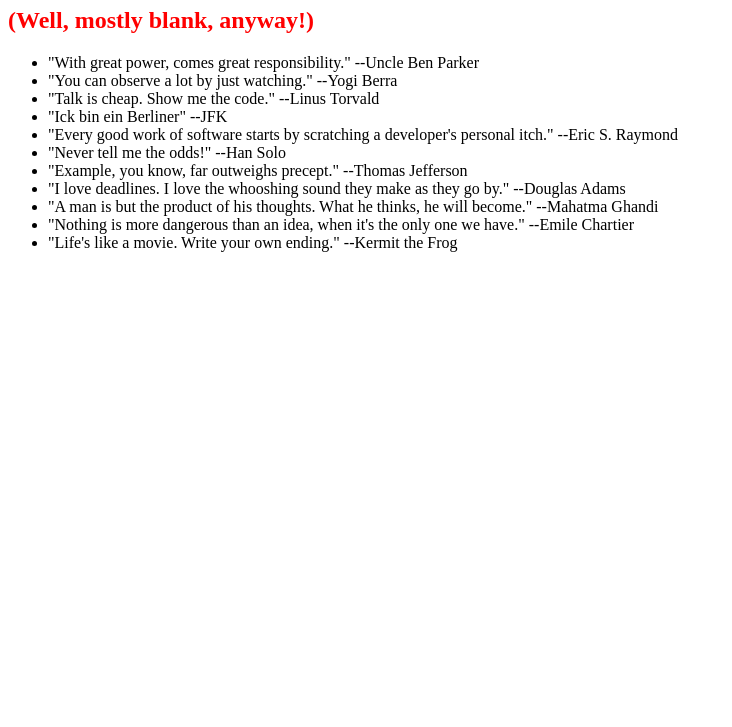
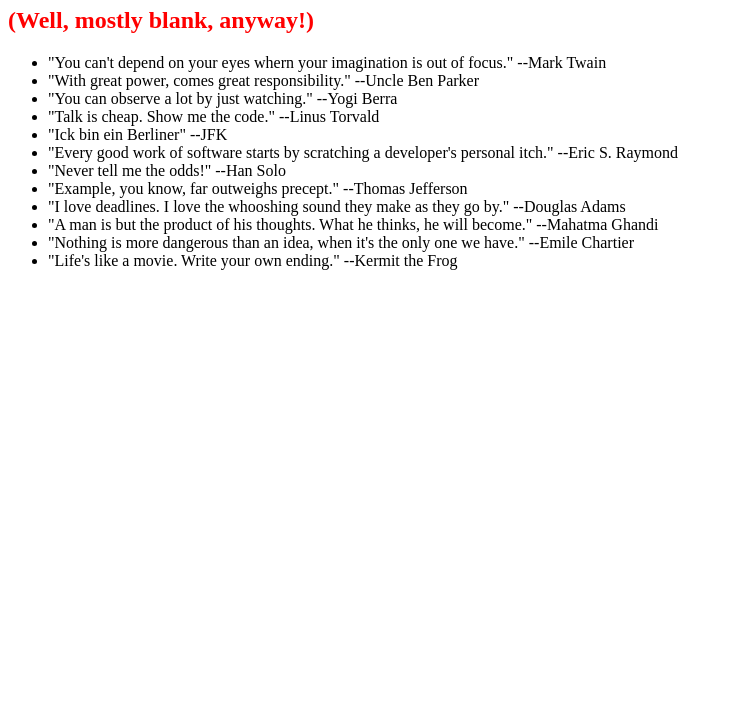
Before and after one commit to psio3123/0main_openSAP_repo, a plain HTML site: page index.html in a window 1280 px wide. Shown: the part 73-800 px from the top of the page, without its empty margins (0-732 px from the left). Drawn offline with Linux system fonts and the light colour scheme.

Commit message:
Quote Mark Twain

```diff
--- a/index.html
+++ b/index.html
@@ -9,6 +9,7 @@
 		<h1>This web page is blank.</h1>
 		<h2>(Well, mostly blank, anyway!)</h2>
 		<ul>
+			<li>"You can't depend on your eyes whern your imagination is out of focus." --Mark Twain</li>
 			<li>"With great power, comes great responsibility." --Uncle Ben Parker</li>
 			<li>"You can observe a lot by just watching." --Yogi Berra</li>
 			<li>"Talk is cheap. Show me the code." --Linus Torvald</li>
```
